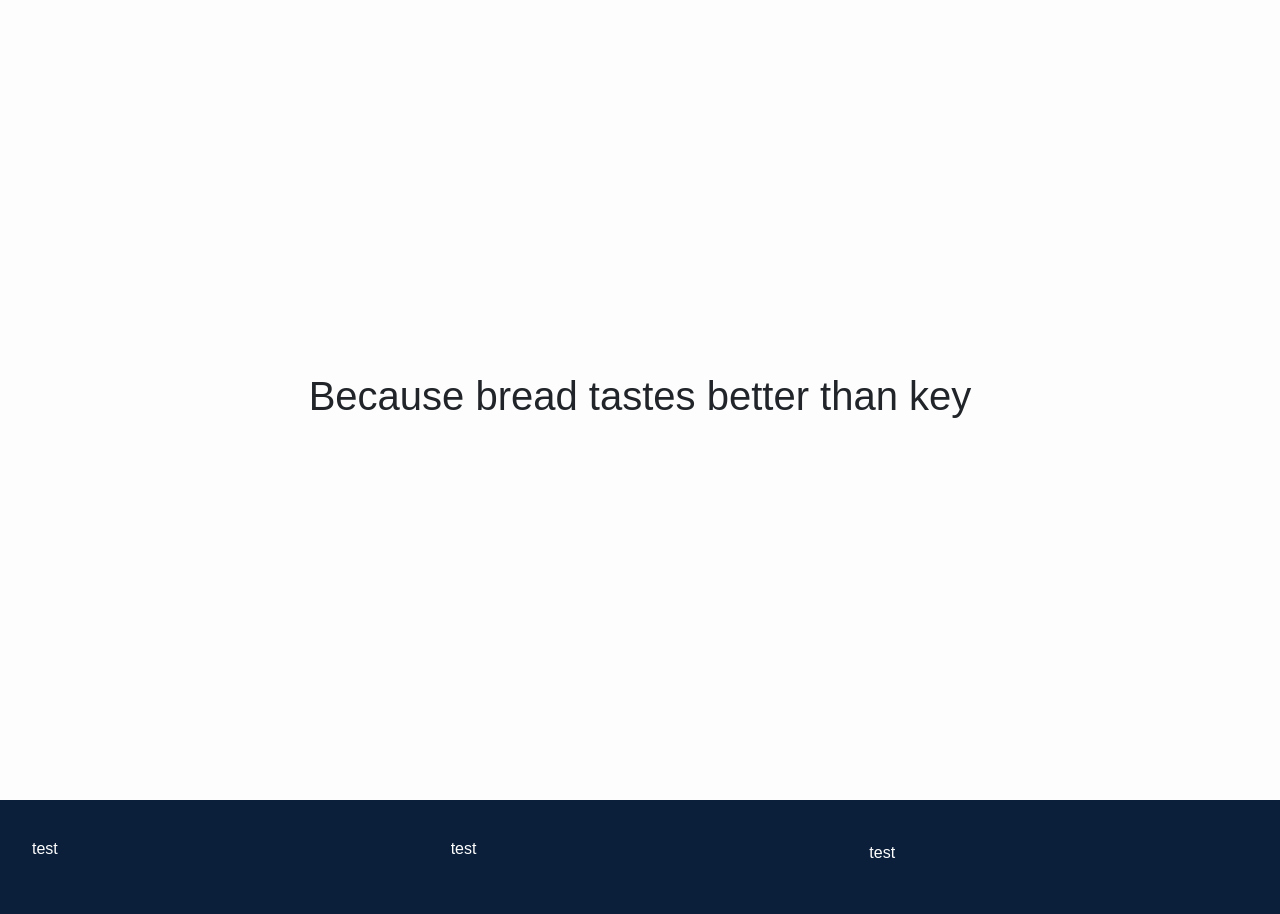
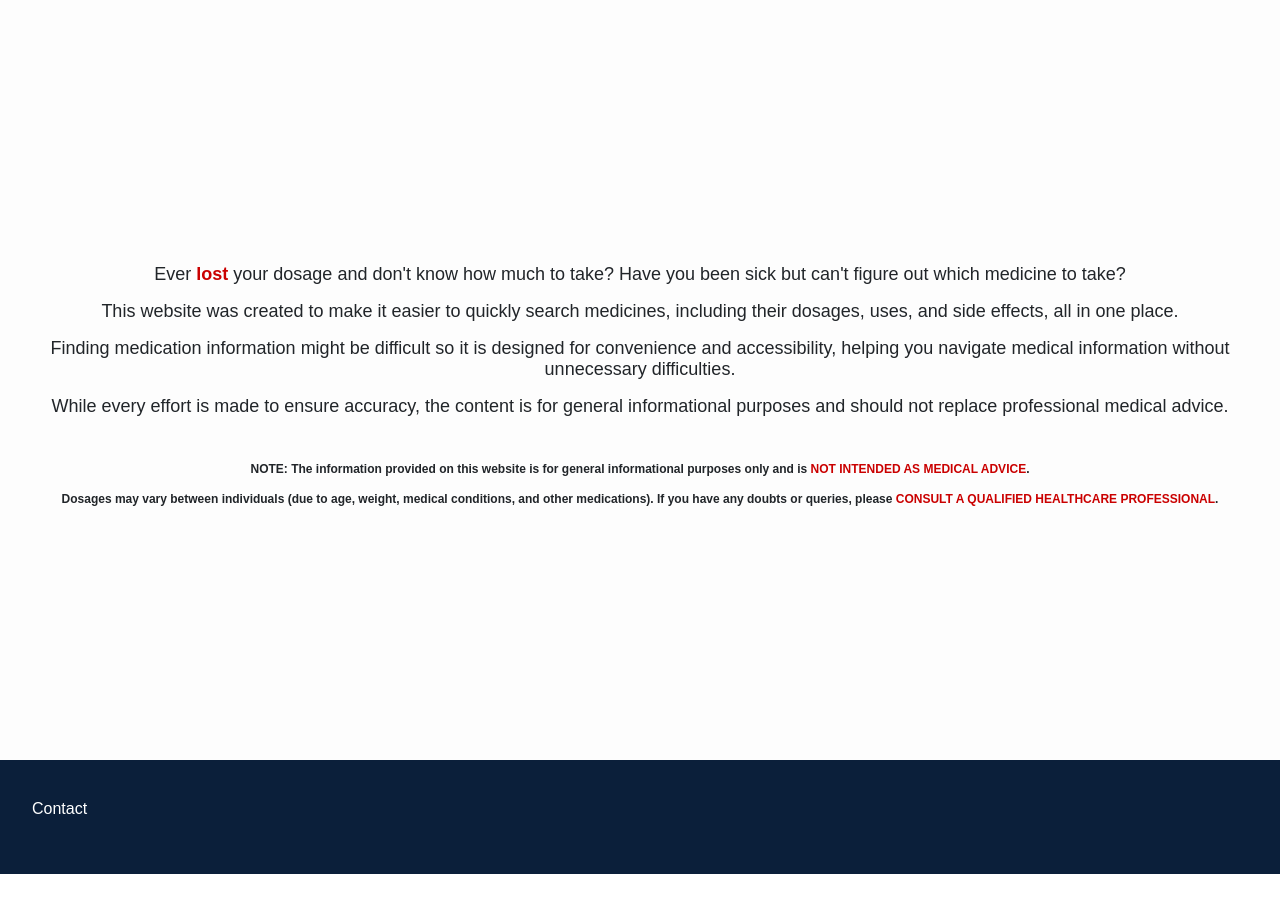
Before and after one commit to CZennith/Jing-s-Website, a Flask app: page /about in a window 1280 px wide. Shown: the part 48-962 px from the top of the page. After the commit the page ends 922 px from the top, so only its background shows below. Run offline with Flask 3, Linux system fonts and the light colour scheme.

Commit message:
about page updated footer

```diff
--- a/routes/main_routes.py
+++ b/routes/main_routes.py
@@ -10,6 +10,12 @@ def homepage():
     #return render_template("index.html", medicine_name_list = medicine_name_list)
 
     return redirect("/search?search=")
+
+@main.route("/index")
+def index():
+
+    medicine_name_list = get_medicine_list()
+    return render_template("index.html", medicine_name_list = medicine_name_list)
 
 @main.route("/about")
 def about():
--- a/static/css/styles.css
+++ b/static/css/styles.css
@@ -18,11 +18,26 @@ body {
 
 .about-me {
     display: flex;
-    flex-direction: center;
+    flex-direction: column;
     justify-content: center;
     align-items: center;
 
-    min-height: 100vh;
+    min-height: 95vh;
+}
+
+.about-information {
+    display: flex;
+    flex-direction: column;
+    justify-content: center;
+    align-content: center;
+
+    padding: 20px;
+}
+
+.about-information p {
+    font-size: 18px;
+    font-weight: 500;
+    text-align: center;
 }
 
 
--- a/templates/about.html
+++ b/templates/about.html
@@ -5,9 +5,19 @@
 {% block content %}
 <div class="container-fluid about-me">
 
+    <div class="about-information">
+        <p>Ever <strong class="red-colour"> lost </strong> your dosage and don't know how much to take? Have you been sick but can't figure out which medicine to take?</p>
+        <p>This website was created to make it easier to quickly search medicines, including their dosages, uses, and side effects, all in one place.</p>
+        <p>Finding medication information might be difficult so it is designed for convenience and accessibility, helping you navigate medical information without unnecessary difficulties.</p>
+        <p>While every effort is made to ensure accuracy, the content is for general informational purposes and should not replace professional medical advice.</p>
+    </div>
+
+    <div class="disclaimer-div">
+        <p class="disclaimer">NOTE: The information provided on this website is for general informational purposes only and is <strong class="red-colour">NOT INTENDED AS MEDICAL ADVICE</strong>. </p>
+        <p class="disclaimer">Dosages may vary between individuals (due to age, weight, medical conditions, and other medications). If you have any doubts or queries, please <strong class="red-colour">CONSULT A QUALIFIED HEALTHCARE PROFESSIONAL</strong>.</p>
+    </div>
 
     <div class="about-me-box">
-        <h1 class="bread">Because bread tastes better than key</h1>
         <div class="personal-info"></div>
         <div class="background"></div>
         <div class="hobby-box">
--- a/templates/base.html
+++ b/templates/base.html
@@ -11,7 +11,7 @@
 
         <nav class="custom-navbar">
             <div class="container-fluid navbar-layout">
-                <a class="navbar-brand" href="/">
+                <a class="navbar-brand" href="/search?search=">
                     <img src="static\images\pill-logo-img.png" alt="Logo" width="60" height="48" class="d-inline-block align-text-top">
                     Jingen
                 </a>
@@ -19,7 +19,7 @@
 
                     <a class="nav-link {% if page == 'About' %}active{% endif %} " href="/about">About</a>
                     <a class="nav-link {% if page == 'About' %}active{% endif %} " href="/instruction">Instruction</a>
-                    <a class="nav-link {% if page == 'Search' %}active{% endif %} " href="/search?search=">Search</a>
+                    <a class="nav-link {% if page == 'Search' %}active{% endif %} " href="/index">Search</a>
                     <a class="nav-link {% if page == 'Medicine' %}active{% endif %} " href="/medicine">Medicine</a>
 
                 </div>
@@ -34,13 +34,13 @@
         <footer class="footer-own">
             <div class="container-fluid footer-layout" >
                 <div class="short-description">
-                    <p>test</p>
+                    <p>Contact</p>
                 </div>
                 <div class="referrals">
-                    <p>test</p>
+                    <p></p>
                 </div>
                 <div class="contact-list">
-                    <p>test</p>
+                    <p></p>
                 </div>
             </div>
         </footer>
```
